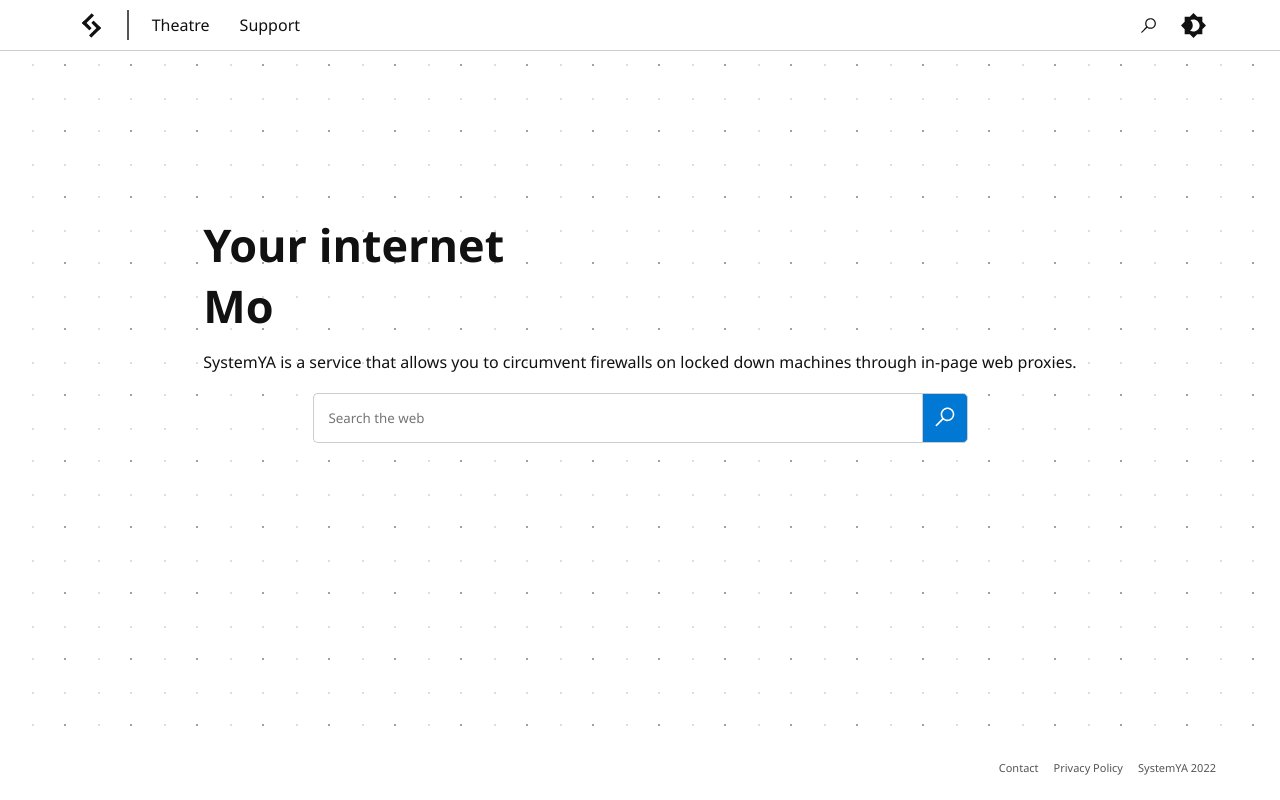
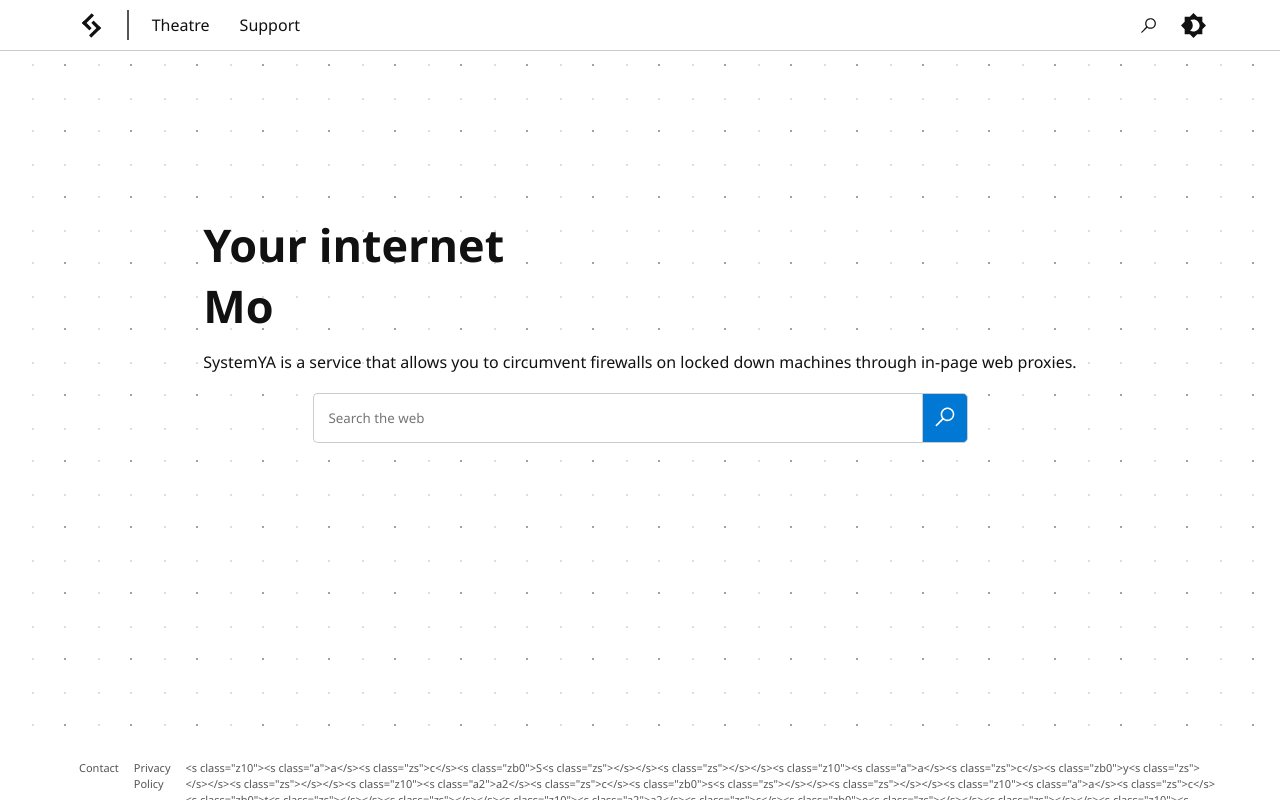
Before and after one commit to TeamKweller/holy, a React (Create React App) app: page / in a window 1280 px wide. Built offline with nearby package versions, Linux system fonts and the light colour scheme.

Commit message:
wip obfuscation

```diff
--- a/src/App.js
+++ b/src/App.js
@@ -10,10 +10,12 @@ import Contact from './Pages/Contact.js';
 import Privacy from './Pages/Privacy.js';
 import NotFound from './Pages/NotFound.js';
 import SearchBar from './SearchBar.js';
+import { ObfuscateStyle } from './obfuscate.js';
 import { ReactComponent as IconSVG } from './Assets/nav-icon.svg';
 import { ReactComponent as LightswitchSVG } from './Assets/nav-lightswitch.svg';
 // import { ThemeProvider } from 'styled-components';
 import root from './root.js';
+import obfuscate from './obfuscate';
 
 const themes = ['light','dark'];
 
@@ -63,6 +65,7 @@ class Layout extends Component {
 	render(){
 		return (
 			<>
+				<ObfuscateStyle />
 				<nav ref={this.nav}>
 					<div className='collapse' onClick={this.collapse.bind(this)}>
 						<div>
@@ -87,7 +90,7 @@ class Layout extends Component {
 				<footer>
 					<Link to='/contact'>Contact</Link>
 					<Link to='/privacy'>Privacy Policy</Link>
-					<span>SystemYA {new Date().getUTCFullYear()}</span>
+					<span>{obfuscate(<>SystemYA</>)} {new Date().getUTCFullYear()}</span>
 				</footer>
 			</>
 		);
--- /dev/null
+++ b/src/obfuscate.js
@@ -0,0 +1,54 @@
+import { Component, createRef } from 'react';
+import './obfuscate.scss';
+
+var checksum = str => { var hash = 5381, i = str.length; while(i)hash = (hash * 33) ^ str.charCodeAt(--i); return hash >>> 0; },
+	user_hash = checksum(navigator.userAgent + global.location.origin).toString(),
+	chars = 'abcdefghijklmnopqrstuvwxyz',
+	real_char = 'zb' + user_hash.slice(1, 2),
+	fake_char = 'zs' + user_hash.slice(2, 1),
+	char_class = 'z1' + user_hash.slice(1, 2),
+	zwsp = String.fromCharCode(0x200b),
+	junk_classes = [];
+
+for(let ind = 0; ind < user_hash.length; ind++){
+	junk_classes.push(chars[chars.length % (ind === 0 ? 1 : ind)] + user_hash.slice(ind - 1, 1));
+}
+
+export class ObfuscateStyle extends Component {
+	style = createRef();
+	componentDidMount(){
+		const { sheet }  = this.style.current;
+
+		sheet.insertRule(`s{text-decoration:none}`);
+		sheet.insertRule(`.${char_class}{white-space:nowrap}`);
+		sheet.insertRule(`.${fake_char},.${junk_classes.join(',.')}{position:absolute;z-index:-10;opacity:0}`);
+
+	}
+	render(){
+		return <style ref={this.style}></style>
+	}
+};
+
+// obfuscate(<>string<>)
+export default function obfuscate(jsx){
+	const str = jsx.props.children;
+
+	var output = '';
+
+	str.split(' ').forEach(word => {
+		word.split('').forEach((char, ind) => {
+			output += '<s class="' + char_class + '">';
+
+			var junk = junk_classes[(junk_classes.length - 1) % (ind === 0 ? 1 : ind)];
+
+			if(ind === word.length)output += char;
+			else output += zwsp + '<s class="' + junk + '">' + junk + '</s><s class="' + fake_char + '">c</s><s class="' + real_char + '">' + char + '<s class="' + fake_char + '"></s></s><s class="' + fake_char + '"></s>';
+
+			output += '</s>';
+		});
+
+		output += ' ';
+	});
+
+	return <>{output}</>;
+}
--- /dev/null
+++ b/src/obfuscate.scss
@@ -0,0 +1,3 @@
+boil {
+
+}
```
